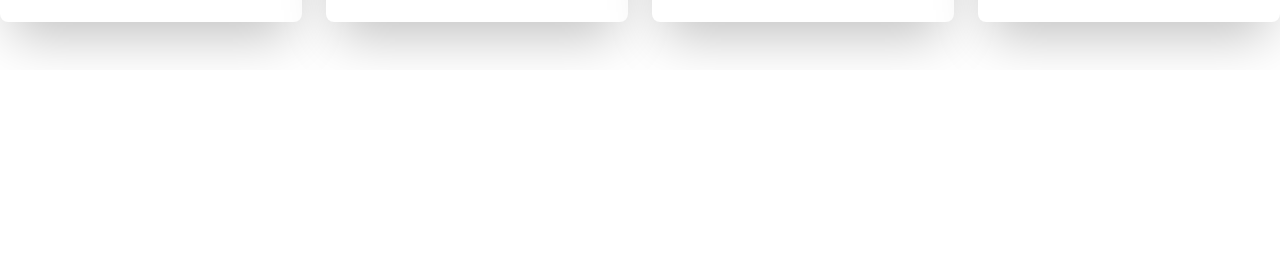
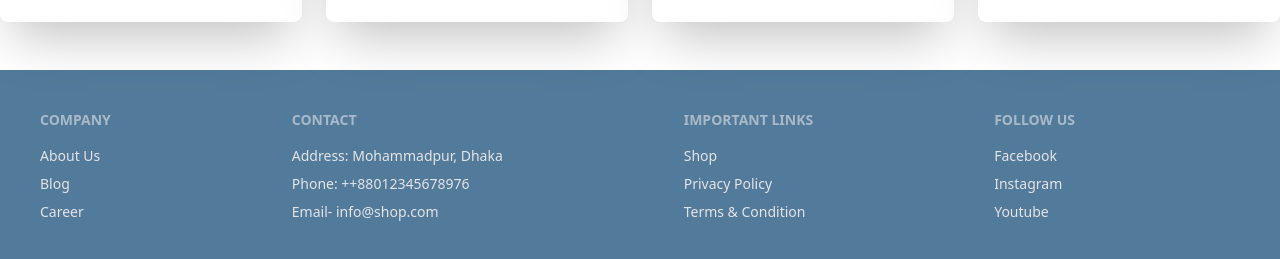
Before and after one commit to cerumiaktar/furniture-website-react, a React (Vite) app: page / in a window 1280 px wide. Shown: the part 4924-5183 px from the top of the page. Before the commit the page ends 4994 px from the top, so only its background shows below. Built offline with nearby package versions, Linux system fonts and the light colour scheme.

Commit message:
add footer section

```diff
--- a/src/Root/Root.jsx
+++ b/src/Root/Root.jsx
@@ -1,12 +1,14 @@
 import React from 'react';
 import { Outlet } from 'react-router-dom';
 import Navbar from '../pages/Shared/Navbar/Navbar';
+import Footer from '../pages/Shared/Footer/Footer';
 
 const Root = () => {
     return (
         <div>
             <Navbar></Navbar>
             <Outlet></Outlet>
+            <Footer></Footer>
         </div>
     );
 };
--- a/src/pages/Shared/Footer/Footer.jsx
+++ b/src/pages/Shared/Footer/Footer.jsx
@@ -2,8 +2,33 @@ import React from 'react';
 
 const Footer = () => {
     return (
-        <div>
-
+        <div className='bg-[#527A9A]'>
+            <footer className="footer sm:footer-horizontal container mx-auto text-neutral-content p-10">
+                <nav>
+                    <h6 className="footer-title">Company</h6>
+                    <a className="link link-hover">About Us</a>
+                    <a className="link link-hover">Blog</a>
+                    <a className="link link-hover">Career</a>
+                </nav>
+                <nav>
+                    <h6 className="footer-title">Contact</h6>
+                    <a className="link link-hover">Address: Mohammadpur, Dhaka</a>
+                    <a className="link link-hover">Phone: ++88012345678976</a>
+                    <a className="link link-hover">Email- info@shop.com</a>
+                </nav>
+                <nav>
+                    <h6 className="footer-title">Important Links</h6>
+                    <a className="link link-hover">Shop</a>
+                    <a className="link link-hover">Privacy Policy</a>
+                    <a className="link link-hover">Terms & Condition</a>
+                </nav>
+                <nav>
+                    <h6 className="footer-title">Follow Us</h6>
+                    <a className="link link-hover">Facebook</a>
+                    <a className="link link-hover">Instagram</a>
+                    <a className="link link-hover">Youtube</a>
+                </nav>
+            </footer>
         </div>
     );
 };
```
